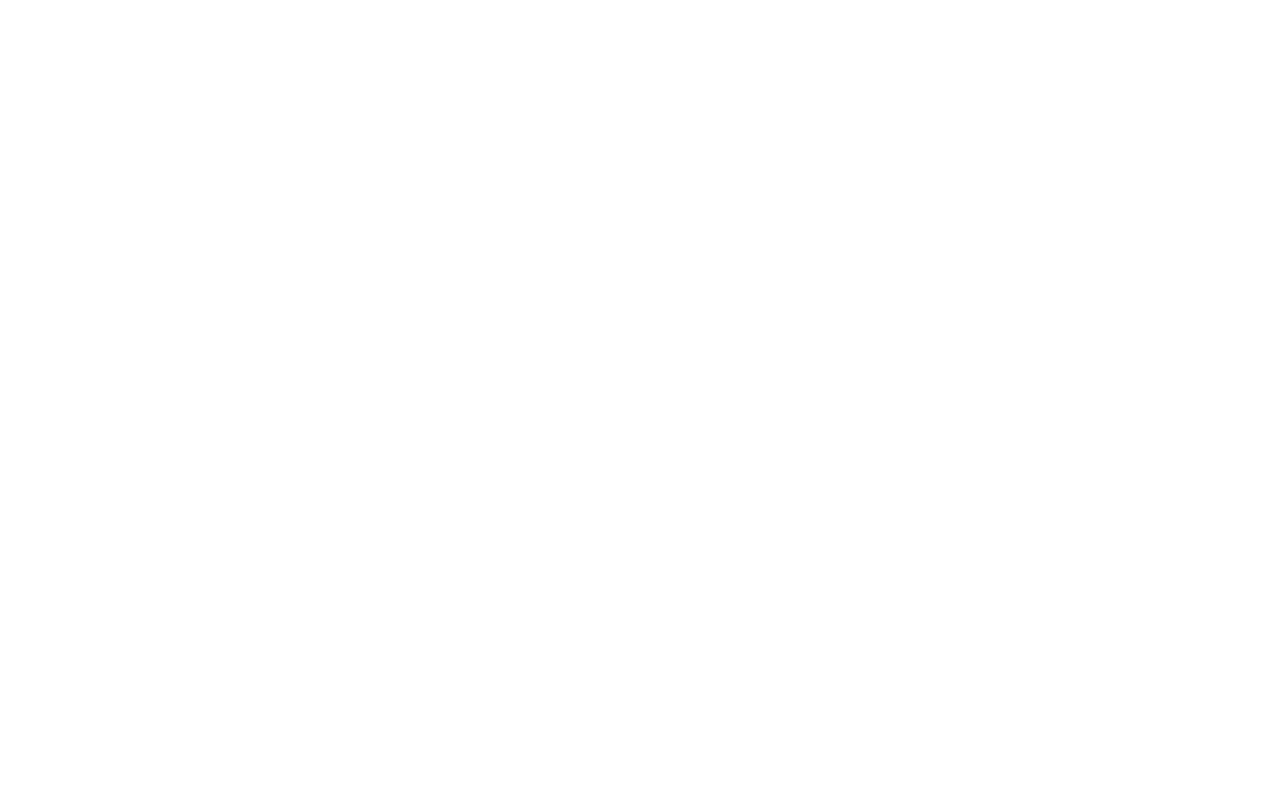
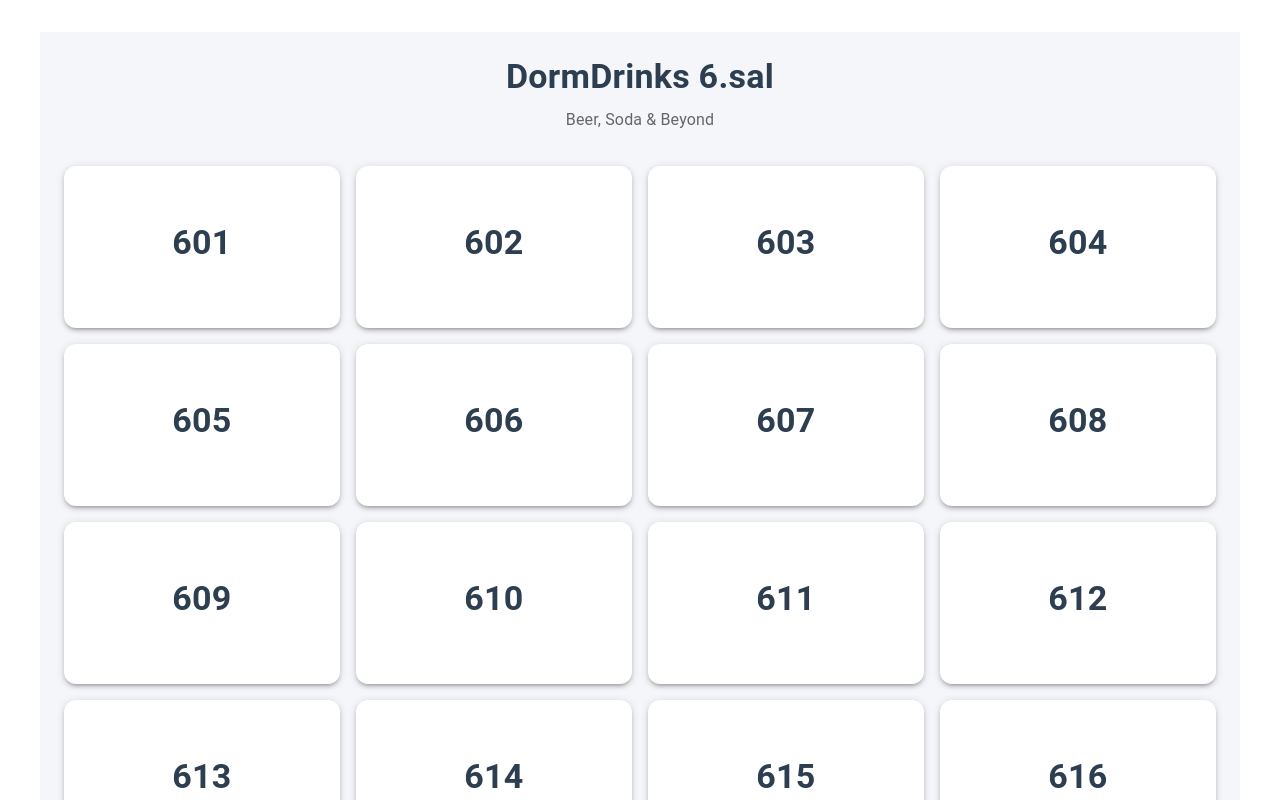
Before and after one commit to evodeM/Beerbox6sal-clean, a React (Vite) app in the folder dorm-sales-app/: page / in a window 1280 px wide. Shown: the top 800 px of the page. Built offline with nearby package versions, Linux system fonts and the light colour scheme; no server answers; the database is empty.

Commit message:
Fix routing issues

```diff
--- a/dorm-sales-app/src/App.jsx
+++ b/dorm-sales-app/src/App.jsx
@@ -1,5 +1,5 @@
 import React from 'react';
-import { BrowserRouter as Router, Routes, Route, Navigate } from 'react-router-dom';
+import { HashRouter as Router, Routes, Route, Navigate } from 'react-router-dom';
 import TabletLayout from './components/tablet/TabletLayout';
 import RoomGrid from './components/tablet/RoomGrid';
 import RoomPurchase from './components/tablet/RoomPurchase';
@@ -7,7 +7,7 @@ import './App.css'
 
 const App = () => {
   return (
-    <Router basename="/Beerbox6sal">
+    <Router>
       <Routes>
         <Route path="/" element={<TabletLayout />}>
           <Route index element={<RoomGrid />} />
--- a/dorm-sales-app/src/components/tablet/TabletLayout.jsx
+++ b/dorm-sales-app/src/components/tablet/TabletLayout.jsx
@@ -1,7 +1,8 @@
 import React from 'react';
 import { Box } from '@mui/material';
+import { Outlet } from 'react-router-dom';
 
-const TabletLayout = ({ children }) => {
+const TabletLayout = () => {
   return (
     <Box sx={{
       display: 'flex',
@@ -10,7 +11,7 @@ const TabletLayout = ({ children }) => {
       bgcolor: '#1a1a1a'
     }}>
       <Box component="main" sx={{ flexGrow: 1 }}>
-        {children}
+        <Outlet />
       </Box>
     </Box>
   );
```
